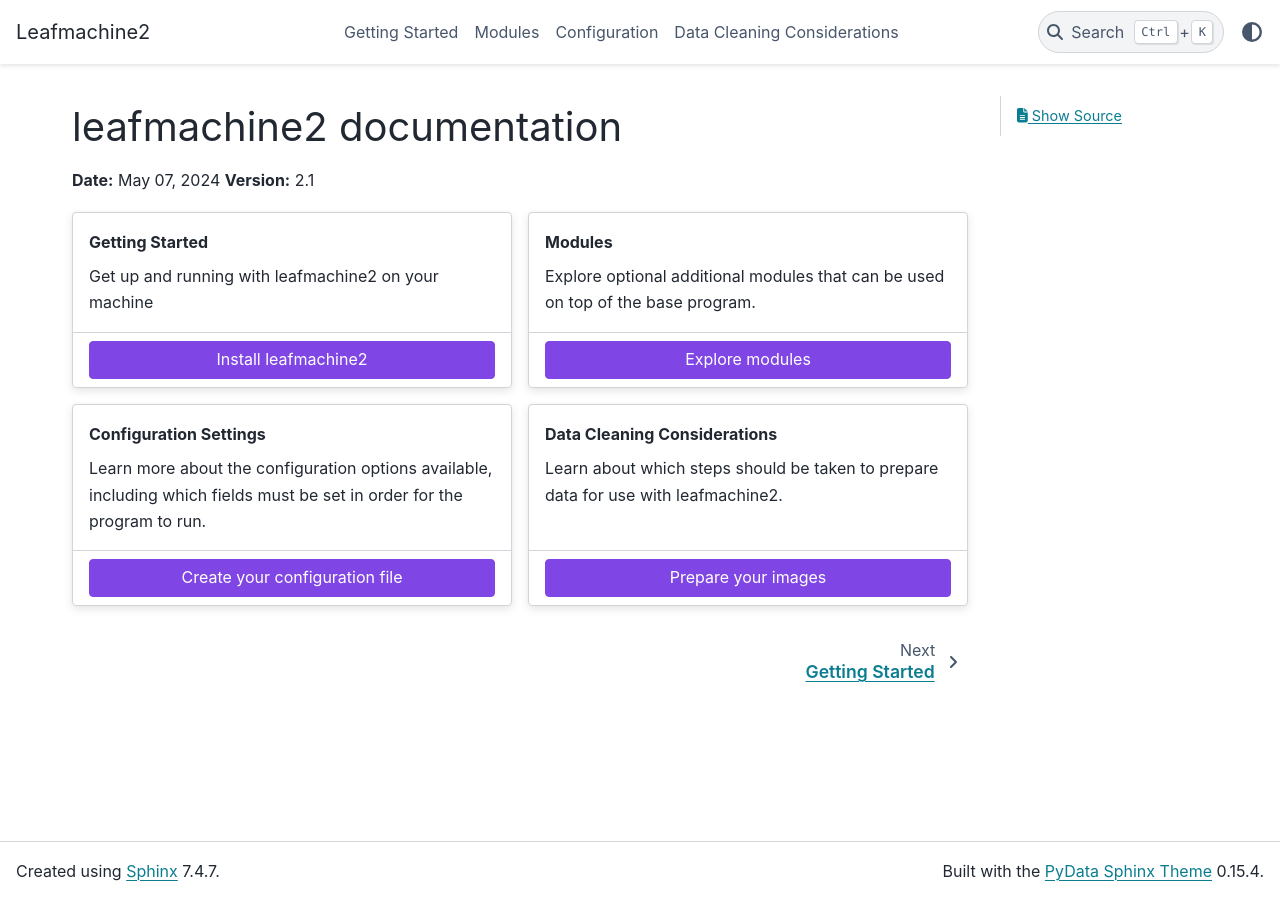
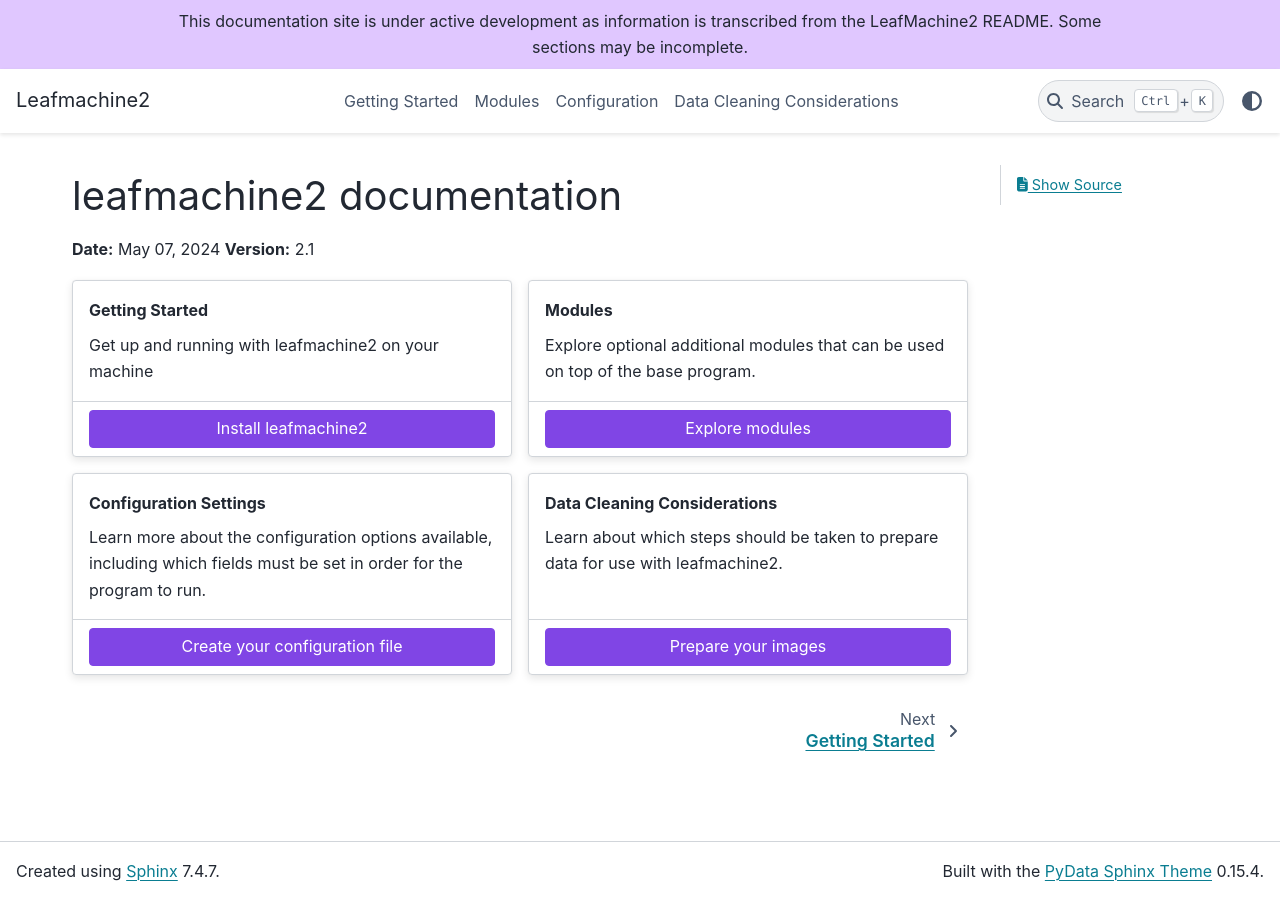
Before and after one commit to Gene-Weaver/docs-LM2, a Sphinx documentation site: the page built from source/index.rst, in a window 1280 px wide. Built offline with Sphinx 7.4.7 and the PyData theme 0.15.4, drawn with Linux system fonts in a browser that asks for light colours.

Commit message:
add development disclaimer

```diff
--- a/source/conf.py
+++ b/source/conf.py
@@ -3,6 +3,7 @@
     "logo": {
         "text": "Leafmachine2",
     },
+    "announcement": "This documentation site is under active development as information is transcribed from the LeafMachine2 README. Some sections may be incomplete.",
     "navigation_with_keys": True,
     "show_nav_level": 2,
 }
```
